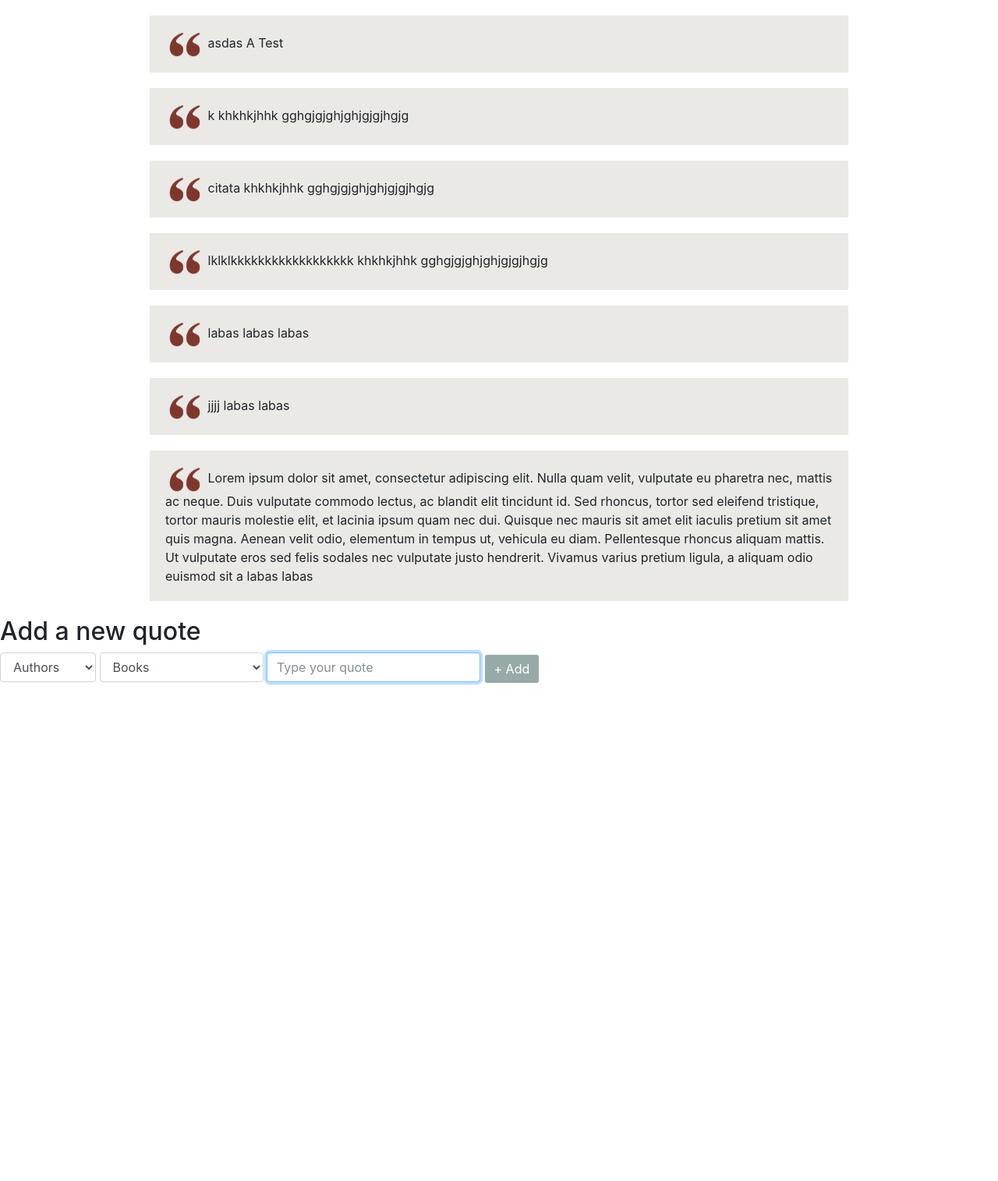
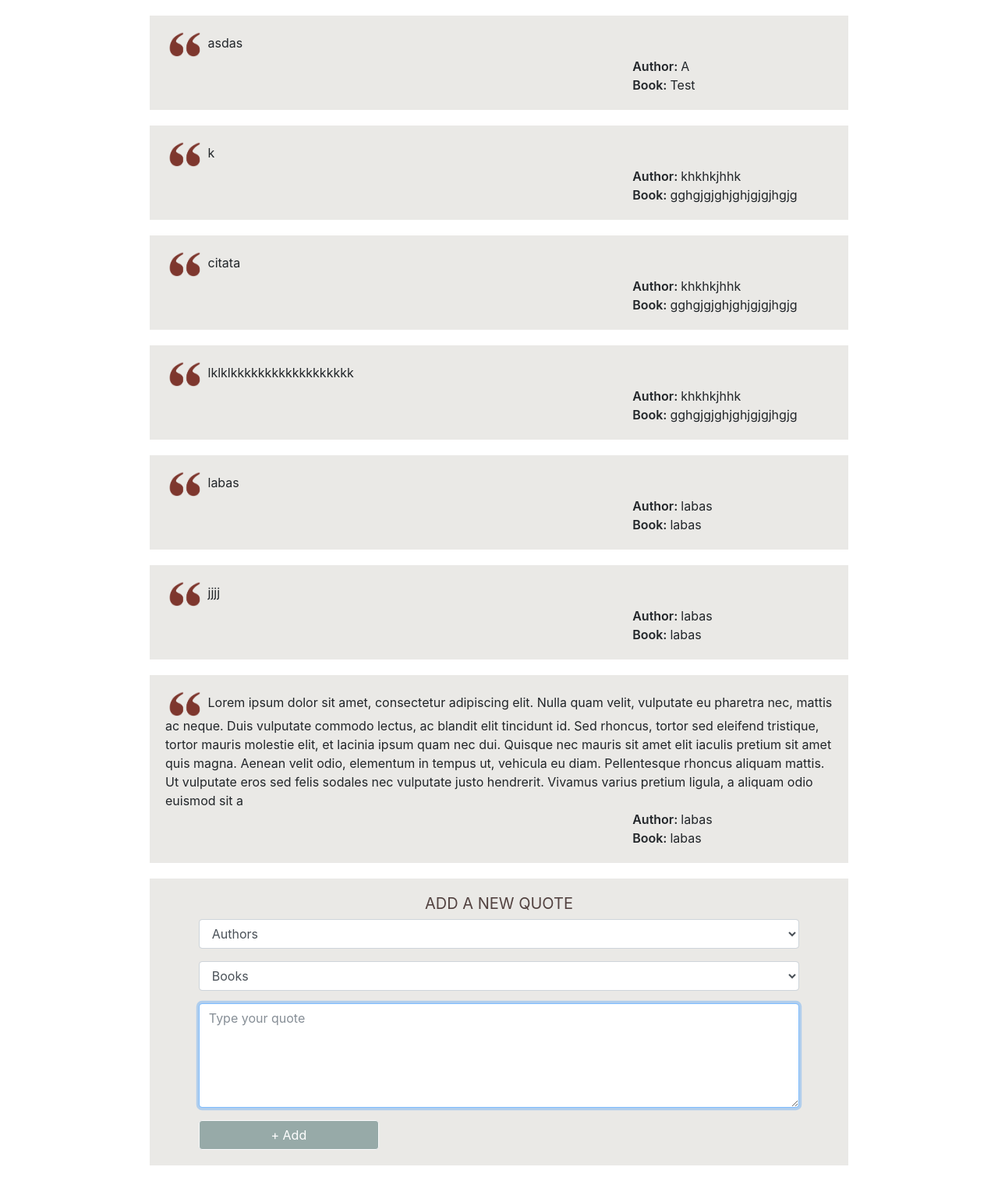
Before and after one commit to SigitaD/personal_library, a Flask app: page /quotes in a window 1280 px wide. Shown: the part 76-1591 px from the top of the page at 78% size. Before the commit the page ends 955 px from the top, so only its background shows below. Run offline with Flask 2, Linux system fonts and the light colour scheme; a user stored in the database is signed in; data comes from the database, SQL or seed files in the repository; both versions use the stored data as it was after the commit; some libraries are stand-ins or nearby versions.

Commit message:
quotes style, alert messages, index'o virsutine dalis, ilong authors and titles, button - add new book ir padaryta kad index'e paspaudus isijungtu knygos profilis, bet dar nezinau, kaip perduoti duomenis

```diff
--- a/application.py
+++ b/application.py
@@ -6,6 +6,8 @@ from flask_session import Session
 from tempfile import mkdtemp
 from werkzeug.security import check_password_hash, generate_password_hash
 from helpers import apology, login_required
+from datetime import date
+
 
 app = Flask(__name__)
 
@@ -32,14 +34,22 @@ db = SQL("sqlite:///books.db")
 @app.route("/", methods=["GET", "POST"])
 @login_required
 def index():
-    # if request.method == "POST":
-    #
+    #if request.method == "POST":
+    # rodyti pasirinkto list'o knygas
 
 
 
 
-    # else:
-        return render_template("index.html")
+    #else:
+    if request.method == "GET":
+        # presents currently reading books
+
+        books = db.execute("""SELECT * FROM books WHERE user_id = :id
+                            AND started IS NOT NULL AND finished IS NULL """,
+                            id = session["user_id"])
+
+        print(books)
+        return render_template("index.html", books = books)
 
 @app.route("/login", methods=["GET", "POST"])
 def login():
@@ -218,16 +228,6 @@ def quotes():
         if books == 0:
             return apology("You need to add a book first!")
 
-        #for quote in quotes:
-            #author = quote["author"]
-            #book = quote["title"]
-            #text = quote["quote"]
-
-
-        #for book in books:
-            #author_name = book["author"]
-            #title = book["title"]
-
         return render_template("quotes.html", quotes = quotes, books = books)
 
     else:
@@ -254,4 +254,4 @@ def quotes():
             book_id = books[0]["book_id"],
             quote = quote)
 
-        return redirect("/")
+        return render_template("quotes.html")
--- a/static/index.js
+++ b/static/index.js
@@ -43,3 +43,6 @@ $('#2stars').click(function(){
 $('#1stars').click(function(){
     $('#ratings').val('1');
 });
+
+
+$('textarea').autoResize();
--- a/static/style.css
+++ b/static/style.css
@@ -1,6 +1,11 @@
 main {
   background-color: #f1f7f6;
   text-align: justify;
+}
+
+::-moz-selection {
+  color: white;
+  background: #97aaa8;
 }
 
 ::selection {
@@ -199,6 +238,54 @@ header {
   display: inline;
 }
 
+#add_quote {
+  text-align: center;
+  font-weight: 400;
+  font-size: 20px;
+  color: #524240;
+}
+
+#new_quote {
+  width: 90%;
+  margin-right: auto;
+  margin-left: auto;
+}
+
+#quote_author, #quote_title, #quote_quote {
+  width: 100%;
+  -webkit-box-align: center;
+      -ms-flex-align: center;
+          align-items: center;
+}
+
+#quote_btn {
+  width: 30%;
+  -webkit-box-align: center;
+      -ms-flex-align: center;
+          align-items: center;
+}
+
+textarea {
+  width: 100%;
+  border: none;
+}
+
+.container_new_quote {
+  background-color: #eae9e6;
+  margin-top: 20px;
+  margin-bottom: 20px;
+  margin-right: auto;
+  margin-left: auto;
+  padding: 20px;
+  max-width: 70%;
+}
+
+.author_in_quote, .book_title_in_quote {
+  margin-left: 70%;
+  margin-right: auto;
+  text-align: center;
+}
+
 #my_rating {
   display: inline-block;
 }
@@ -251,10 +336,18 @@ header {
 }
 
 .book {
-  background-color: #f5f3ee;
+  background-color: #a39b85;
   padding: 15px;
   margin: 10px;
   max-width: calc(100% / 3);
 }
 
+.names {
+  font-weight: 600;
+}
+
+.alert {
+  background-color: #eae9e6;
+  font-weight: 500;
+}
 /*# sourceMappingURL=style.css.map */
--- a/static/style.scss
+++ b/static/style.scss
@@ -228,6 +228,50 @@ header {
 .quote_text {
     display: inline;
 }
+
+#add_quote {
+    text-align: center;
+    font-weight: 400;
+    font-size: 20px;
+    color: #524240;
+}
+
+#new_quote  {
+    width: 90%;
+    margin-right: auto;
+    margin-left: auto;
+}
+
+#quote_author, #quote_title, #quote_quote {
+    width: 100%;
+    align-items: center;
+}
+
+#quote_btn {
+    width: 30%;
+    align-items: center;
+}
+
+textarea {
+    width: 100%;
+    border: none;
+}
+
+.container_new_quote {
+    background-color: #eae9e6;
+    margin-top: 20px;
+    margin-bottom: 20px;
+    margin-right: auto;
+    margin-left: auto;
+    padding: 20px;
+    max-width: 70%;
+}
+
+.author_in_quote, .book_title_in_quote {
+    margin-left: 70%;
+    margin-right: auto;
+    text-align: center;
+}
 // ~~~~~~~~~~~~~~~~~~~~~~~~~~~~~~~~~~~~~~~~~~~~~~~~~~~~~~~~~~~~~~~~~~~~~~~~~~~~
 
 
@@ -281,13 +325,22 @@ header {
 }
 // ~~~~~~~~~~~~~~~~~~~~~~~~~~~~~~~~~~~~~~~~~~~~~~~~~~~~~~~~~~~~~~~~~~~~~~~~~~~~
 
+//~~~~~~~~~~~~~~~~~~~~~~~~~~~~~~~INDEX~~~~~~~~~~~~~~~~~~~~~~~~~~~~~~~~~~~~~~~~~
 
 
-
-// ??? Ka sitas daro? Ar vis dar jo reikia?
+// ??? Ka sitas daro? Ar vis dar jo reikia? taip cia index knygos langelio style
 .book {
-    background-color: #f5f3ee;
+    background-color: #a39b85;
     padding: 15px;
     margin: 10px;
     max-width: calc(100% / 3);
 }
+
+.names {
+    font-weight: 600;
+}
+
+.alert {
+    background-color: #eae9e6;
+    font-weight: 500;
+}
--- a/templates/quotes.html
+++ b/templates/quotes.html
@@ -3,22 +3,30 @@
 {% block main %}
 
     {% if not quotes %}
-        <p id="error_quotes">You do not have any quotes.</p>
+        <div class="alert" id="no_quotes">
+            <span class="closebtn" onclick="this.parentElement.style.display='none';">&times;</span>
+            You do not have any quotes.
+        </div>
     {% else %}
         {% for quote in quotes %}
             <div class="quote_brown_bg">
             <img id="quote_sign" src="../static/quote_mark.gif" alt="quotes">
             <p class="quote_text">{{ quote.quote }}</p>
-            <span class="author">{{ quote.author }}</span>
-            <span class="book-title">{{ quote.title }}</span>
+            <br>
+            <span class="author_in_quote"></span><span class="names">Author: </span>{{ quote.author }}</span>
+            <br>
+            <span class="book_title_in_quote"><span class="names">Book: </span>{{ quote.title }}</span>
+            <br>
             </div>
         {% endfor %}
     {% endif %}
 
 
-    <h2 id="add_quote">Add a new quote</h2>
+
+    <div class=" container_new_quote">
+        <h2 id="add_quote">ADD A NEW QUOTE</h2>
         <form id="new_quote" action="/quotes" method="post" autocomplete="off">
-        <div class="form-group">
+            <div class="form-group" id="quote_author" >
                 <select name="author" class="form-control">
                     <option disabled selected value = "invalid">Authors</option>
                 {% for book in books %}
@@ -26,7 +34,8 @@
                 {% endfor %}
             </select>
             </div>
-        <div class="form-group">
+            <br>
+            <div class="form-group" id="quote_title">
             <select name="book_title" class="form-control">
                 <option disabled selected value = "invalid">Books</option>
             {% for book in books %}
@@ -34,10 +43,12 @@
             {% endfor %}
             </select>
             </div>
-        <div class="form-group">
-            <input autocomplete="off" autofocus class="form-control" name="quote" placeholder="Type your quote" type="text" required>
+            <br>
+            <div class="form-group" id="quote_quote">
+                <textarea autocomplete="off" autofocus class="form-control" name="quote" contenteditable="true" placeholder="Type your quote" cols="30" rows="5" required></textarea>
             </div>
-        <button class="btn btn-light" type="submit">+ Add</button>
+            <br>
+            <button class="btn btn-light" type="submit" id="quote_btn">+ Add</button>
         </form>
-
+    </div>
 {% endblock %}
```
Also changed, not shown: other parts of static/style.css (+37 -5 lines), templates/index.html (+27 -38 lines), books.db, 1 other file. Lines whose indentation alone changed are shown as unchanged.
